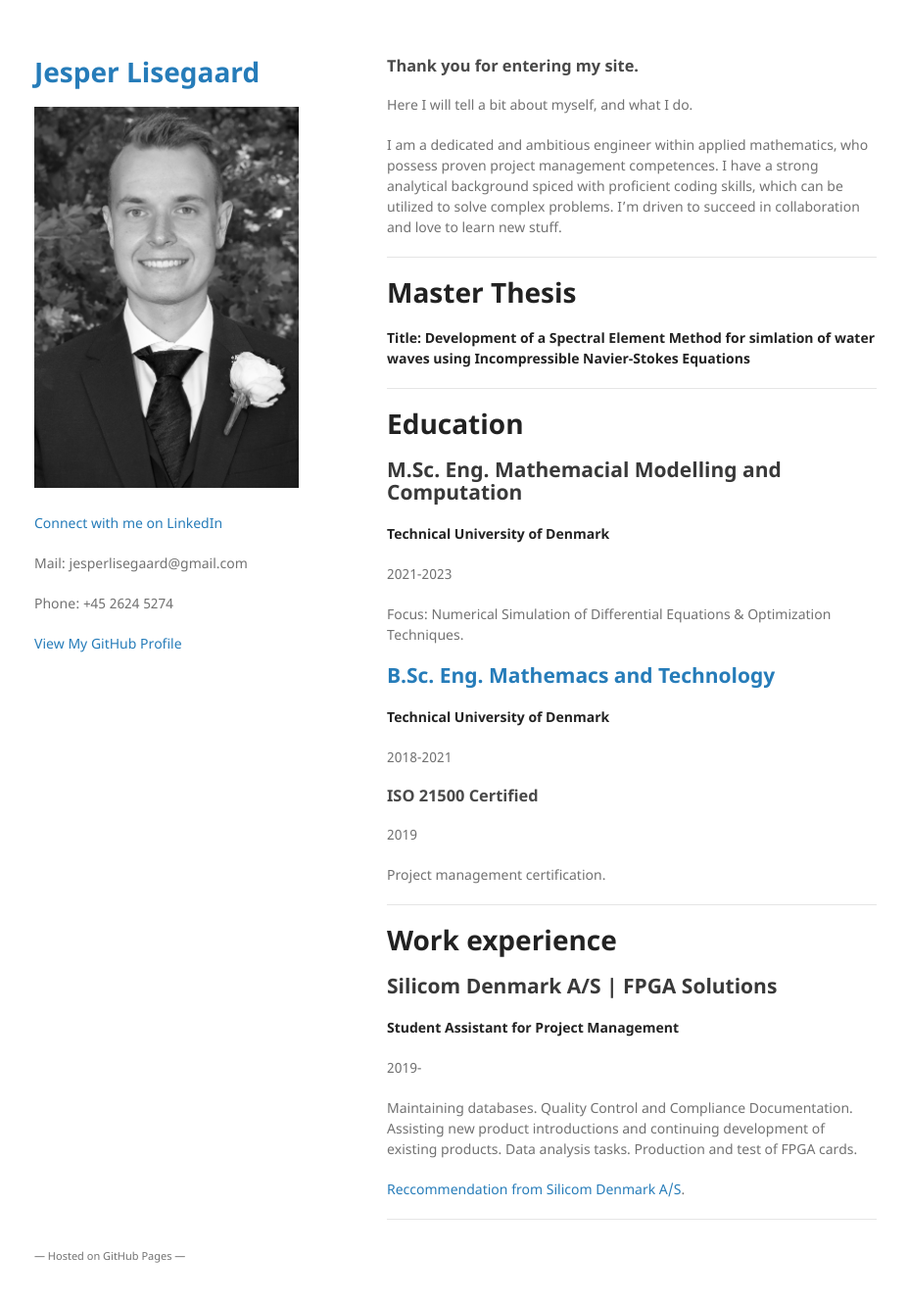
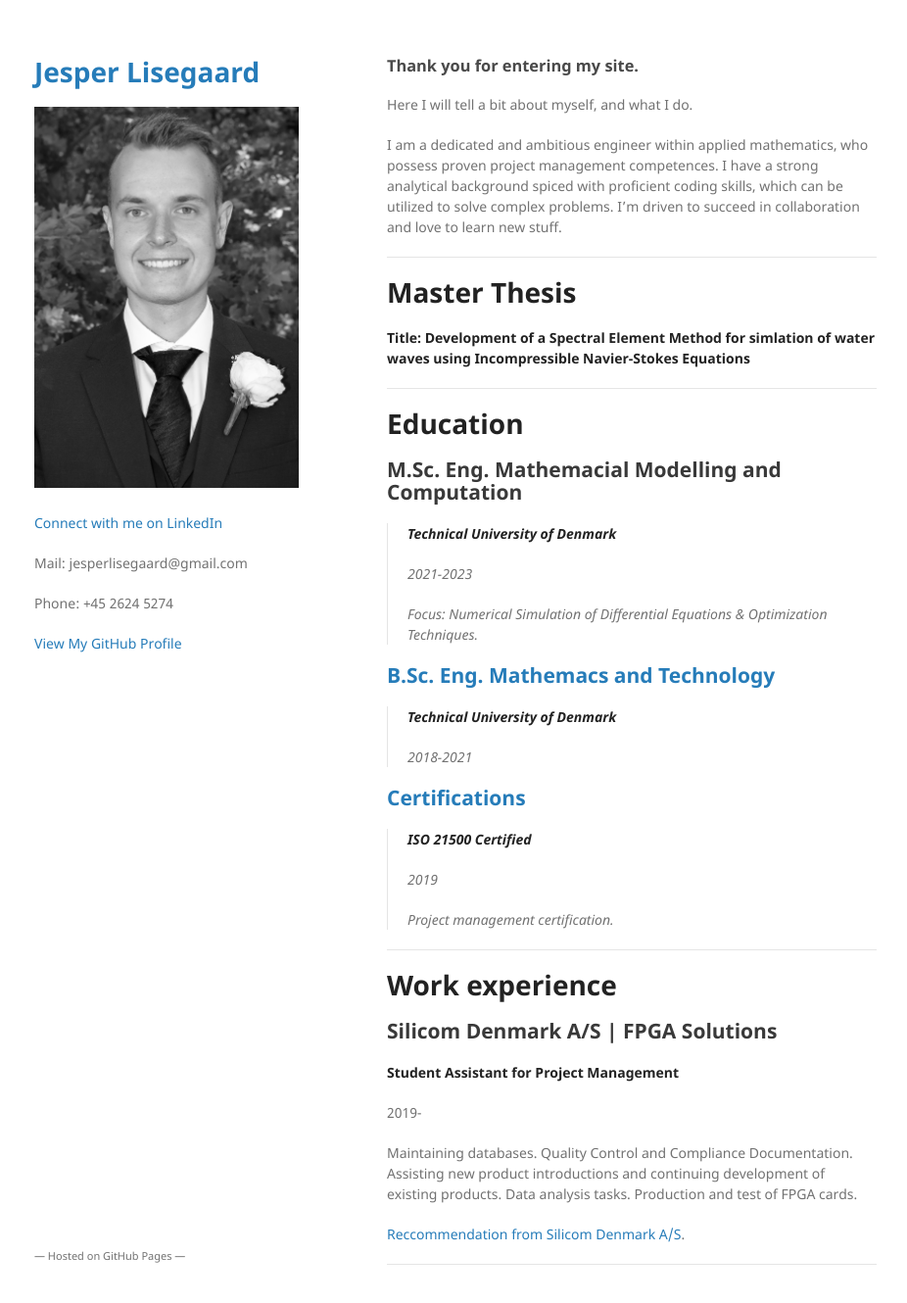
Before and after one commit to JLisegaard/jlisegaard.github.io, a Jekyll site: the page built from index.md, in a window 1280 px wide and 1361 px high. Shown: the top 1330 px of the window at 98% size, without its empty margins (175-1101 px from the left). Built offline with Jekyll 4.4.1, drawn with Linux system fonts in a browser that asks for light colours; our own code applies the rules of GitHub Pages for plain Markdown files.

Commit message:
Update index.md

```diff
--- a/index.md
+++ b/index.md
@@ -21,25 +21,27 @@ I am a dedicated and ambitious engineer within applied mathematics, who possess
 
 ## M.Sc. Eng. Mathemacial Modelling and Computation
 
-**Technical University of Denmark**
-
-2021-2023
-
-Focus: Numerical Simulation of Differential Equations & Optimization Techniques.
+> **Technical University of Denmark**
+>
+> 2021-2023
+>
+> Focus: Numerical Simulation of Differential Equations & Optimization Techniques.
 
 
 
 ## <a>B.Sc. Eng. Mathemacs and Technology<a>
 
-**Technical University of Denmark**
+> **Technical University of Denmark**
+>
+> 2018-2021
 
-2018-2021
+## <a>Certifications <a>
 
-### ISO 21500 Certified
-
-2019
-
-Project management certification.
+> **ISO 21500 Certified**
+>
+> 2019
+>
+> Project management certification.
 
 * * *
 
```
